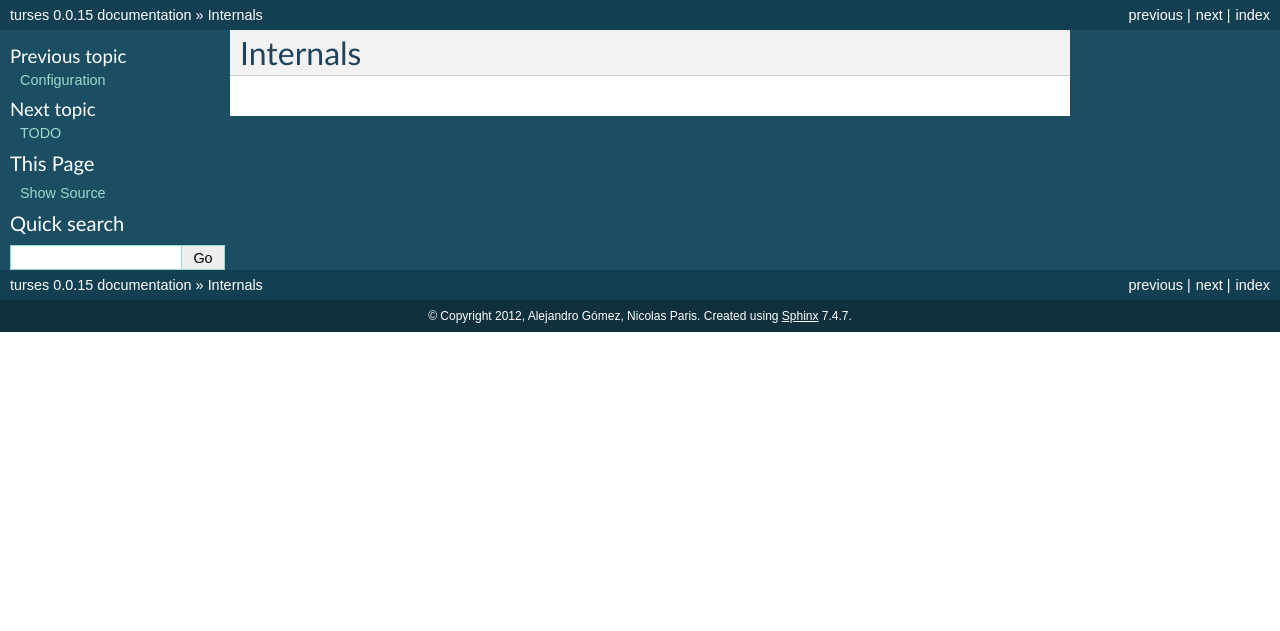
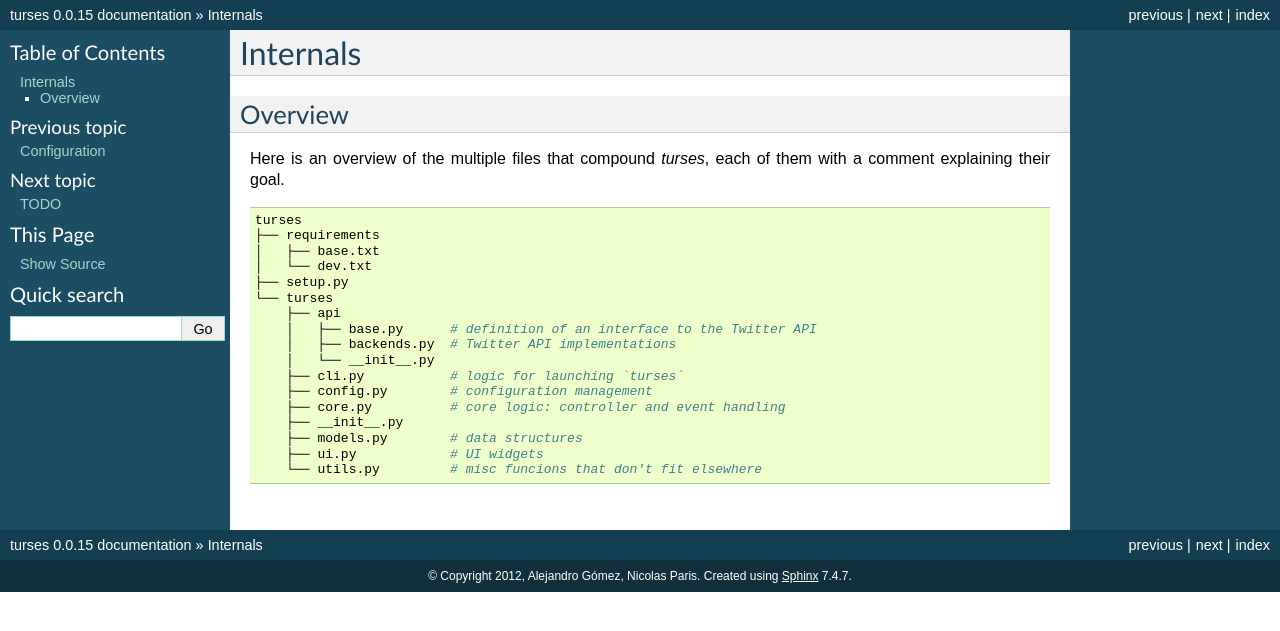
Before and after one commit to louipc/turses, a Sphinx documentation site: the page built from docs/dev/internals.rst, in a window 1280 px wide. Shown: the top 631 px of the page. Built offline with Sphinx 7.4.7, drawn with Linux system fonts in a browser that asks for light colours.

Commit message:
source overview

```diff
--- a/docs/dev/internals.rst
+++ b/docs/dev/internals.rst
@@ -1,2 +1,28 @@
 Internals
 =========
+
+Overview
+--------
+
+Here is an overview of the multiple files that compound `turses`, each
+of them with a comment explaining their goal.
+
+.. code-block:: sh
+
+    turses
+    ├── requirements
+    │   ├── base.txt
+    │   └── dev.txt
+    ├── setup.py
+    └── turses
+        ├── api
+        │   ├── base.py      # definition of an interface to the Twitter API
+        │   ├── backends.py  # Twitter API implementations
+        │   └── __init__.py
+        ├── cli.py           # logic for launching `turses`
+        ├── config.py        # configuration management
+        ├── core.py          # core logic: controller and event handling
+        ├── __init__.py
+        ├── models.py        # data structures
+        ├── ui.py            # UI widgets
+        └── utils.py         # misc funcions that don't fit elsewhere
```
